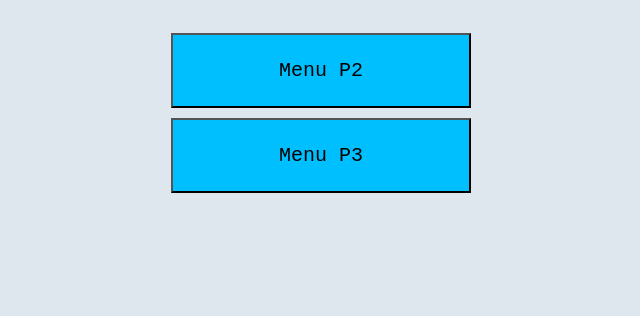
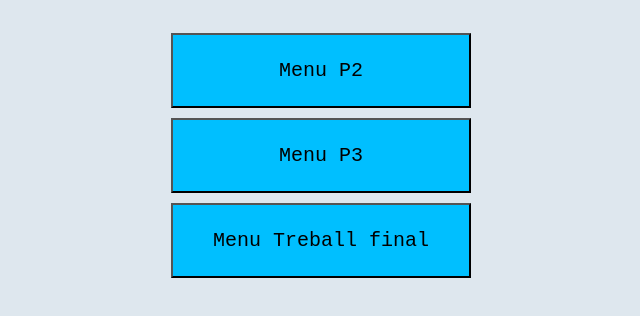
Before and after one commit to LaiaUDG/Laia-p_individual, a plain HTML site: page index.html in a window 1280 px wide. Shown: the part 124-440 px from the top of the page, without its empty margins (319-959 px from the left). Drawn offline with Linux system fonts and the light colour scheme.

Commit message:
Update index.html

```diff
--- a/index.html
+++ b/index.html
@@ -10,6 +10,7 @@
 			<p class="menu-object" id="title">Pràctiques individuals</p>
 			<button class="menu-object" onclick="loadpage('./pi_2/index.html')">Menu P2</button>
 			<button class="menu-object" onclick="loadpage('./pi_3/index.html')">Menu P3</button>
+			<button class="menu-object" onclick="loadpage('./Pfinal/index.html')">Menu Treball final</button>
 		</div>
 	</body>
 </html>
```
